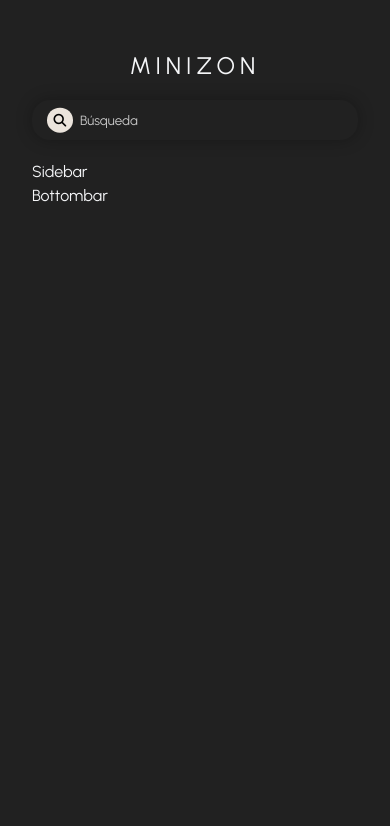
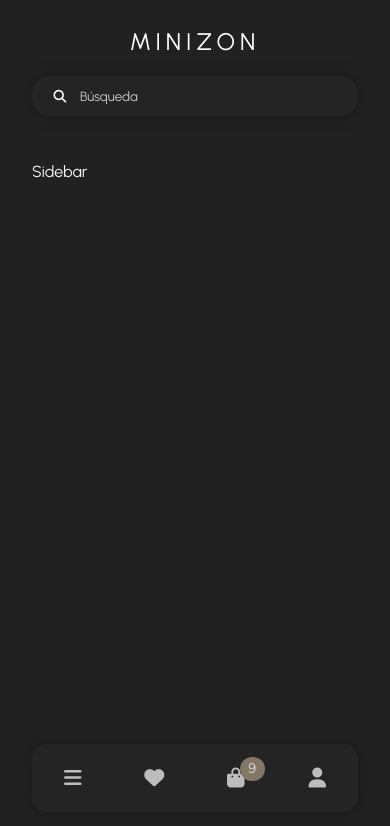
Before and after one commit to AndyJCR8/minizon, a React (Vite) app in the folder Frontend/minizon/: page / in a window 390 px wide. Shown: the top 826 px of the page. Built offline with nearby package versions, Linux system fonts and the light colour scheme.

Commit message:
Navbar y Bottombar
Puliendo la barra de navegación principal y diseñando la barra de navegación de abajo para los teléfonos móviles, permitiendo acceder a las opciones de: deseados, carrito, usuario y a la izquierda hay un botón para acceder a la futura barra lateral

```diff
--- a/Frontend/minizon/src/Components/Navbars/Bottombar/Bottombar.jsx
+++ b/Frontend/minizon/src/Components/Navbars/Bottombar/Bottombar.jsx
@@ -1,8 +1,28 @@
+import { Link } from 'react-router-dom'
 import './Bottombar.scss'
 import React from 'react'
 
 export default function Bottombar() {
   return (
-    <div>Bottombar</div>
+    <nav className='bottombar'>
+      <div className='bottbarItems'>
+        <div className='bottbarItem'>
+          {/* SI ES MUY PEQUEÑA LA PANTALLA ACTIVAR EL SIDEBAR POR MEDIO DE UN BOTÓN */}
+          <a onClick={() => { }}><i className='fa-solid fa-bars'></i></a>
+        </div>
+        <div className='bottbarItem'>
+          <Link to="/"><i className='fa-solid fa-heart'></i></Link>
+        </div>
+        <div className='bottbarItem'>
+          <Link to="/" className='shopIcon'>
+            <i className='fa-solid fa-bag-shopping'></i>
+            <i className='counter'>9</i>
+          </Link>
+        </div>
+        <div className='bottbarItem'>
+          <Link to="/"><i className='fa-solid fa-user'></i></Link>
+        </div>
+      </div>
+    </nav>
   )
 }
--- a/Frontend/minizon/src/Components/Navbars/Bottombar/Bottombar.scss
+++ b/Frontend/minizon/src/Components/Navbars/Bottombar/Bottombar.scss
@@ -0,0 +1,54 @@
+.bottombar {
+  display: grid;
+  place-items: center;
+  box-sizing: border-box;
+
+  position: fixed;
+
+  bottom: 0;
+  right: 0;
+  padding: 2rem;
+
+  width: 100%;
+
+  .bottbarItems {
+    display: grid;
+    grid-template-columns: repeat(4, 1fr);
+    place-items: center;
+
+    background-color: var(--P1P8);
+    box-shadow: var(--boxSh);
+
+    padding: 1rem 0;
+    border-radius: 15px;
+
+    width: 100%;
+    .bottbarItem {
+      font-size: 1.25rem;
+      a, p {
+        display: flex; place-items: center;
+        cursor: pointer;
+        color: rgba(255, 255, 255, 0.7);
+        padding: 0.5rem 0.75rem;
+        &:hover { color: white; }
+        transition: all ease-in-out 75ms;
+      }
+      a:active { scale: 0.9; }
+    }
+
+    .shopIcon {
+      position: relative;
+      .counter {
+        font-family: "Nunito";
+        font-size: 0.875rem;
+        background-color: var(--P4S4);
+        padding: 0.1rem 0.5rem;
+        border-radius: 20px;
+        position: absolute;
+        top: -0.2rem;
+        right: -0.5rem;
+      }
+    }
+  }
+
+}
--- a/Frontend/minizon/src/Components/Navbars/Navbar/Navbar.jsx
+++ b/Frontend/minizon/src/Components/Navbars/Navbar/Navbar.jsx
@@ -1,36 +1,63 @@
 import { Link } from 'react-router-dom'
 import Search from '../../UI Components/Search/Search'
 import './Navbar.scss'
-import React from 'react'
+import React, { useRef, useEffect } from 'react'
+
+const interiorsLinks = [
+  { path: "/", content: "item1" },
+  { path: "/", content: "item2" },
+  { path: "/", content: "item3" },
+  { path: "/", content: "item4" },
+  { path: "/", content: "item5" },
+  { path: "/", content: "item6" }
+]
+
+const exteriorLinks = interiorsLinks.map((x, i) => { return { path: x.path, content: "item" + (i + 7) } });
 
 export default function Navbar() {
 
+  const navbarOptions = useRef(null)
+
+  useEffect(() => {
+    const dropDownItems = navbarOptions.current.querySelectorAll(".dropdown")
+    dropDownItems.forEach(element => {
+      element.addEventListener("mouseenter", () => element.classList.add("active") )
+      element.addEventListener("mouseleave", () => element.classList.remove("active") )
+    })
+  }, [])
 
   return (
     <nav className='navbar'>
-      <div className='navbarOptions'>
+      <div ref={navbarOptions} className='navbarOptions'>
         <div className='navbarItems'>
           <div className='navbarItem'>
             <Link to="/"><i className='fa-solid fa-home'></i>Inicio</Link>
           </div>
-          <div className='navbarItem'>
-            <Link to="/"><i className='fa-solid fa-person-shelter'></i>Interiores</Link>
+          <div className='navbarItem dropdown'>
+            <p>
+              <i className='fa-solid fa-person-shelter'></i>
+              Interiores
+              <i className='fa-solid fa-angle-up'></i>
+            </p>
+            <DropdownMenu items={interiorsLinks}/>
           </div>
-          <div className='navbarItem'>
-            <Link to="/"><i className='fa-solid fa-campground'></i>Exteriores</Link>
+          <div className='navbarItem dropdown'>
+            <p>
+              <i className='fa-solid fa-campground'></i>
+              Exteriores
+              <i className='fa-solid fa-angle-up'></i>
+            </p>
+            <DropdownMenu items={exteriorLinks}/>
           </div>
         </div>
       </div>
       <div className='navbarTitle'>
-        <p className='title'>MINIZON</p>
+        <Link to="/" className='title'>MINIZON</Link>
       </div>
       <div className='navbarActions'>
         <div className='navbarSearch'> <Search/> </div>
 
         <div className='navbarItems'>
-          {/* <div className='navbarItem'>
-             SI ES MUY PEQUEÑA LA PANTALLA ACTIVAR EL SIDEBAR POR MEDIO DE UN BOTÓN
-          </div> */}
           <div className='navbarItem'>
             <Link to="/"><i className='fa-solid fa-heart'></i></Link>
           </div>
@@ -49,3 +76,19 @@ export default function Navbar() {
     </nav>
   )
 }
+
+function DropdownMenu({items}) {
+  return (
+    <div className='dropdownMenu'>
+      {
+        items.map((item, i) => {
+          return (
+            <div className='item' key={i}>
+              <Link to={item.path}>{item.content}</Link>
+            </div>
+          )
+        })
+      }
+    </div>
+  )
+}
--- a/Frontend/minizon/src/Components/Navbars/Navbar/Navbar.scss
+++ b/Frontend/minizon/src/Components/Navbars/Navbar/Navbar.scss
@@ -31,7 +31,16 @@ PARA CIERTOS DISPOSITIVOS
       font-weight: 500;
 
       width: 100%;
-      .navbarItem { i { margin-right: 0.5rem; } }
+      .navbarItem {
+        i { margin-right: 0.5rem; }
+
+        &.dropdown i:last-child { margin-left: 0.5rem; transition: all ease-in-out 130ms; }
+        &.active {
+          i:last-child { rotate: 180deg; }
+        }
+
+        transition: all ease-in-out 150ms;
+      }
     }
   }
   &Title {
@@ -43,6 +52,7 @@ PARA CIERTOS DISPOSITIVOS
       font-size: 1.5rem;
       letter-spacing: 5px;
       margin: 1rem 4rem;
+      color: white;
     }
   }
   &Actions {
@@ -59,7 +69,7 @@ PARA CIERTOS DISPOSITIVOS
       place-items: center;
 
       width: 100%;
-
+      .navbarItem { font-size: 1.25rem; }
       .shopIcon {
         position: relative;
         .counter {
@@ -69,24 +79,73 @@ PARA CIERTOS DISPOSITIVOS
           padding: 0.1rem 0.5rem;
           border-radius: 20px;
           position: absolute;
-          top: -1rem;
-          right: -1.25rem;
+          top: -0.2rem;
+          right: -0.5rem;
         }
       }
     }
   }
   &Search { grid-area: search; }
 
-
-  .navbarItem a {
-    display: flex; place-items: center;
-    color: rgba(255, 255, 255, 0.7);
-    &:hover { color: white; }
-    &:active { scale: 0.9; }
-    transition: all ease-in-out 75ms;
+  .navbarItem {
+    a, p {
+      display: flex; place-items: center;
+      cursor: pointer;
+      color: rgba(255, 255, 255, 0.7);
+      padding: 0.5rem 0.75rem;
+      &:hover { color: white; }
+      transition: all ease-in-out 75ms;
+    }
+    a:active { scale: 0.9; }
   }
 
+}
 
+.navbar {
+  .dropdown {
+    position: relative;
+
+    .dropdownMenu {
+      display: grid;
+      grid-template-columns: 1fr;
+      grid-template-rows: repeat(3, 1fr);
+      grid-auto-flow: column;
+      place-items: center;
+
+      position: absolute;
+
+      bottom: 150%;
+      left: -1.5rem;
+      opacity: 0;
+
+
+      border-radius: 12px;
+      box-shadow: var(--boxSh);
+      padding: 0.25rem 0.75rem;
+
+      .item {
+        display: grid;
+        place-items: start;
+        margin: 0.5rem 1rem;
+        width: 100%;
+        text-align: center;
+      }
+
+      transition: all var(--Anim1) 175ms;
+    }
+
+    &.active {
+      .dropdownMenu {
+        opacity: 1;
+        bottom: auto;
+      }
+    }
+
+  }
+}
+
+/*-----------------------MEDIA QUERIES-----------------------*/
+.navbar {
   @media (max-width: 1024px) {
     grid-template-columns: auto 1fr;
     grid-template-areas:
@@ -106,7 +165,7 @@ PARA CIERTOS DISPOSITIVOS
     grid-template-areas:
     "title" "actions";
 
-    padding: 2rem;
+    padding: 0.5rem 2rem;
     box-sizing: border-box;
 
     &Options { display: none; }
@@ -116,11 +175,5 @@ PARA CIERTOS DISPOSITIVOS
       .navbarItems { display: none; }
     }
   }
-  /* @media (max-width: 1024px) {
-    grid-template-columns: 1fr 1fr 1fr;
-    grid-template-areas:
-    "title title title" "options options options";
-    &Options { display: none; }
-  } */
-
 }
+/*-----------------------------------------------------------*/
--- a/Frontend/minizon/src/Components/UI Components/Search/Search.jsx
+++ b/Frontend/minizon/src/Components/UI Components/Search/Search.jsx
@@ -4,8 +4,8 @@ import React from 'react'
 export default function Search() {
   return (
     <div className='searchContainer'>
+      <input className='searchInput' placeholder='Búsqueda'/>
       <button className='searchIcon'><i className='fa fa-search'></i></button>
-      <input className='searchInput' placeholder='Búsqueda'/>
     </div>
   )
 }
--- a/Frontend/minizon/src/Components/UI Components/Search/Search.scss
+++ b/Frontend/minizon/src/Components/UI Components/Search/Search.scss
@@ -7,37 +7,48 @@
     //background-color: transparent;
     border: none;
     position: absolute;
+    cursor: pointer;
+
     left: 0;
     top: 50%;
     transform: translateY(-50%);
 
     font-size: 0.8rem;
-    cursor: pointer;
-    padding: 0;
+
+    padding: 0.3rem 0.4rem;
     margin-left: 0.95rem;
+
     /* i { padding-left: 0.95rem; } */
-    background-color: var(--P1S5);
-    padding: 0.3rem 0.4rem;
-    color: black;
+
+    background-color: transparent;
+    color: white;
+
     border-radius: 50%;
-
 
     &:focus-visible { outline: none; }
     &:active { scale: 0.9; }
+    &:focus  { background-color: var(--P1S5); color: black; }
+
     transition: all ease-in-out 75ms;
   }
+
   .searchInput {
-    background-color: var(--P1P7);
     font-family: 'Urbanist';
     box-sizing: border-box;
     border: none;
+
     padding: 0.75rem 1.15rem;
     padding-left: 3rem;
+
     border-radius: 18px;
     width: 100%;
 
+    background-color: var(--P1P8);
     box-shadow: 0px 0px 15px 1px rgba(0, 0, 0, 0.253);
     &:focus-visible { outline: none; }
+    &:focus {
+      ~.searchIcon { background-color: var(--P1S5); color: black; }
+    }
     &::placeholder { color: #ffffffc1; }
   }
 }
--- a/Frontend/minizon/src/Sass/Index.scss
+++ b/Frontend/minizon/src/Sass/Index.scss
@@ -30,6 +30,9 @@ $fontWeights: (
   -webkit-font-smoothing: antialiased;
   -moz-osx-font-smoothing: grayscale;
   -webkit-text-size-adjust: 100%;
+
+  --boxSh: 0px 0px 15px 1px rgba(0, 0, 0, 0.253);
+  --Anim1: cubic-bezier(.81,-0.29,.24,1.29);
 }
 
 body, html, #root, .App {
--- a/Frontend/minizon/src/Sass/_colors.scss
+++ b/Frontend/minizon/src/Sass/_colors.scss
@@ -11,6 +11,7 @@ $PALLETE1: (
 'P1P5': #40373C,
 'P1P6': #938787,
 'P1P7': #212121,
+'P1P8': #242424,
 //SECONDARY
 'P1S1': #C6C2B9,
 'P1S2': #F5F3F4,
--- a/Frontend/minizon/vite.config.js
+++ b/Frontend/minizon/vite.config.js
@@ -4,4 +4,5 @@ import react from '@vitejs/plugin-react-swc'
 // https://vitejs.dev/config/
 export default defineConfig({
   plugins: [react()],
+  server: { host: true }
 })
```
